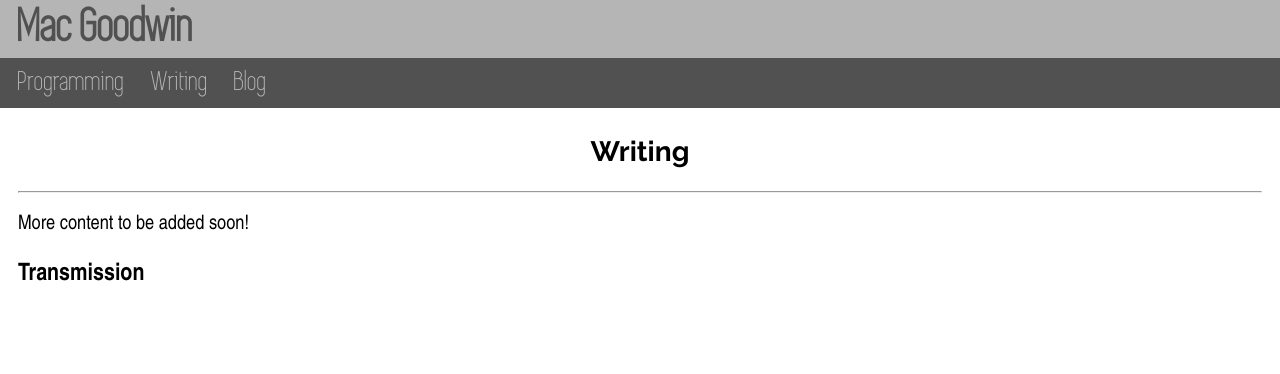
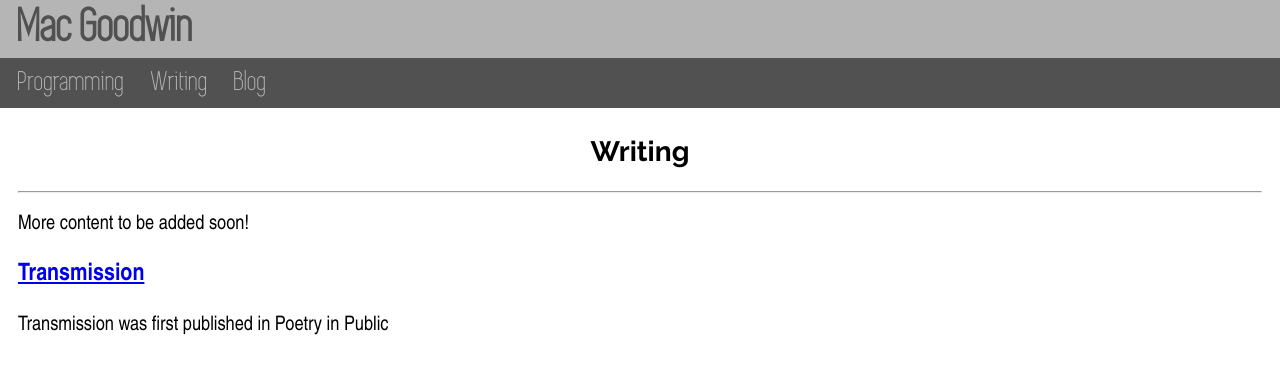
Before and after one commit to Twigonometry/mac-goodwin.com, a Jekyll site: the page built from mac-goodwin/writing.html, in a window 1280 px wide. Shown: the top 374 px of the page. Built offline with Jekyll 4.4.1, drawn with Linux system fonts in a browser that asks for light colours; some web fonts are replaced.

Commit message:
Basic writing showcase template - no styling

```diff
--- a/mac-goodwin/_includes/showcases/writing-showcase.html
+++ b/mac-goodwin/_includes/showcases/writing-showcase.html
@@ -1,3 +1,7 @@
-<div class="writing-showcase">
-    <h3>{{ include.showcase-title }}</h3>
+<div class="writing-showcase" id={{ include.title }}>
+    {% capture path %}/writing/showcases/{{ include.path }}{% endcapture %}
+
+    <h3 id="title"><a href="{{ path }}">{{ include.title }}</a></h3>
+
+    <p id="description">{{ include.description }}</p>
 </div>
--- a/mac-goodwin/writing.html
+++ b/mac-goodwin/writing.html
@@ -6,4 +6,4 @@ description: My writing portfolio, with links to publications and my thoughts on
 
 {% include writing_content.html %}
 
-{% include showcases/writing-showcase.html showcase-title="Transmission" %}
+{% include showcases/writing-showcase.html title="Transmission" description="Transmission was first published in Poetry in Public" path="transmission.html"%}
--- /dev/null
+++ b/mac-goodwin/writing/showcases/transmission.html
@@ -0,0 +1,3 @@
+<h3>Transmission</h3>
+
+<p>Transmission was first published in <a href="https://poetryinpublic.co.uk/transmission-by-mac-goodwin/">Poetry in Public</a></p>
```
